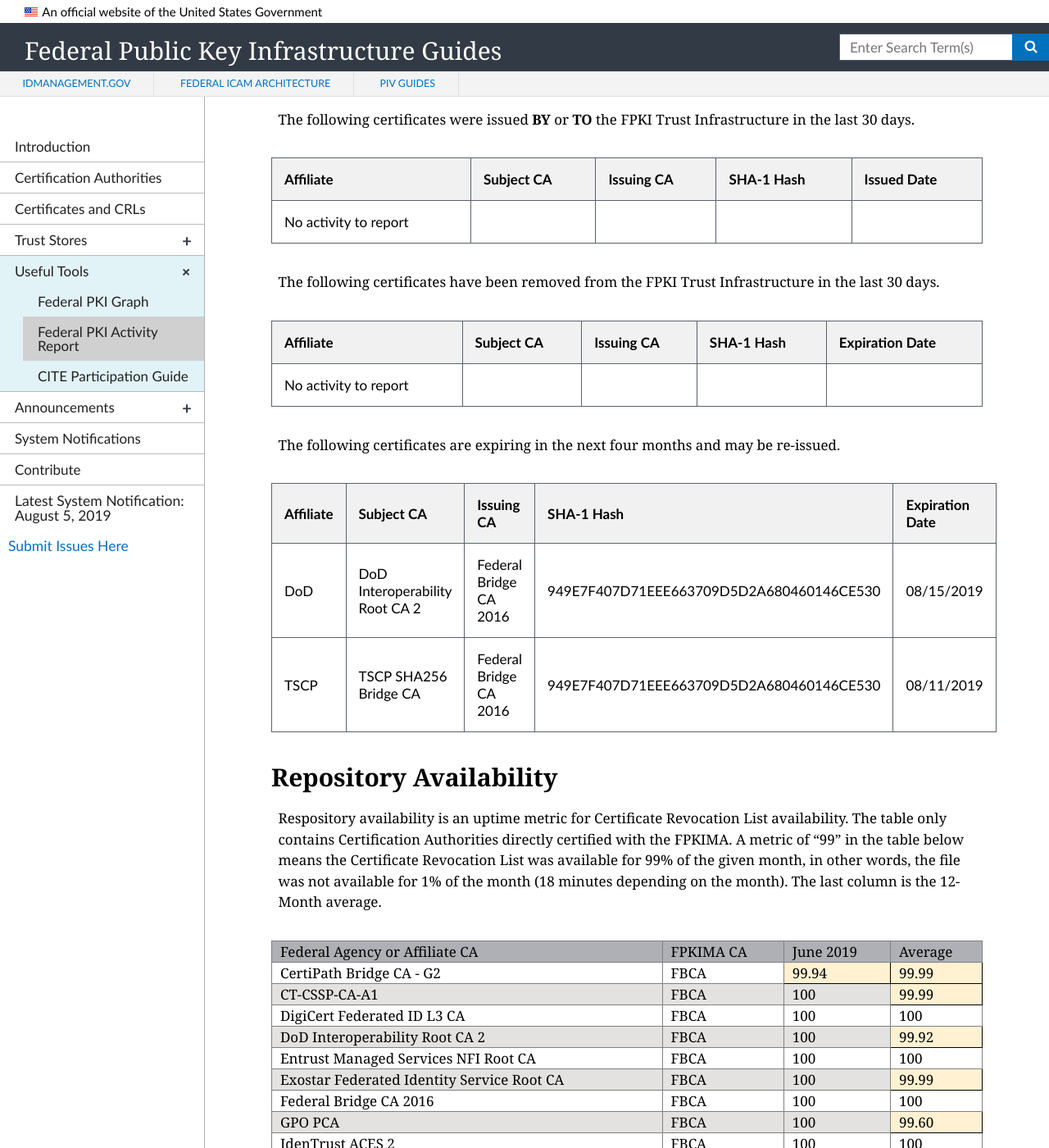
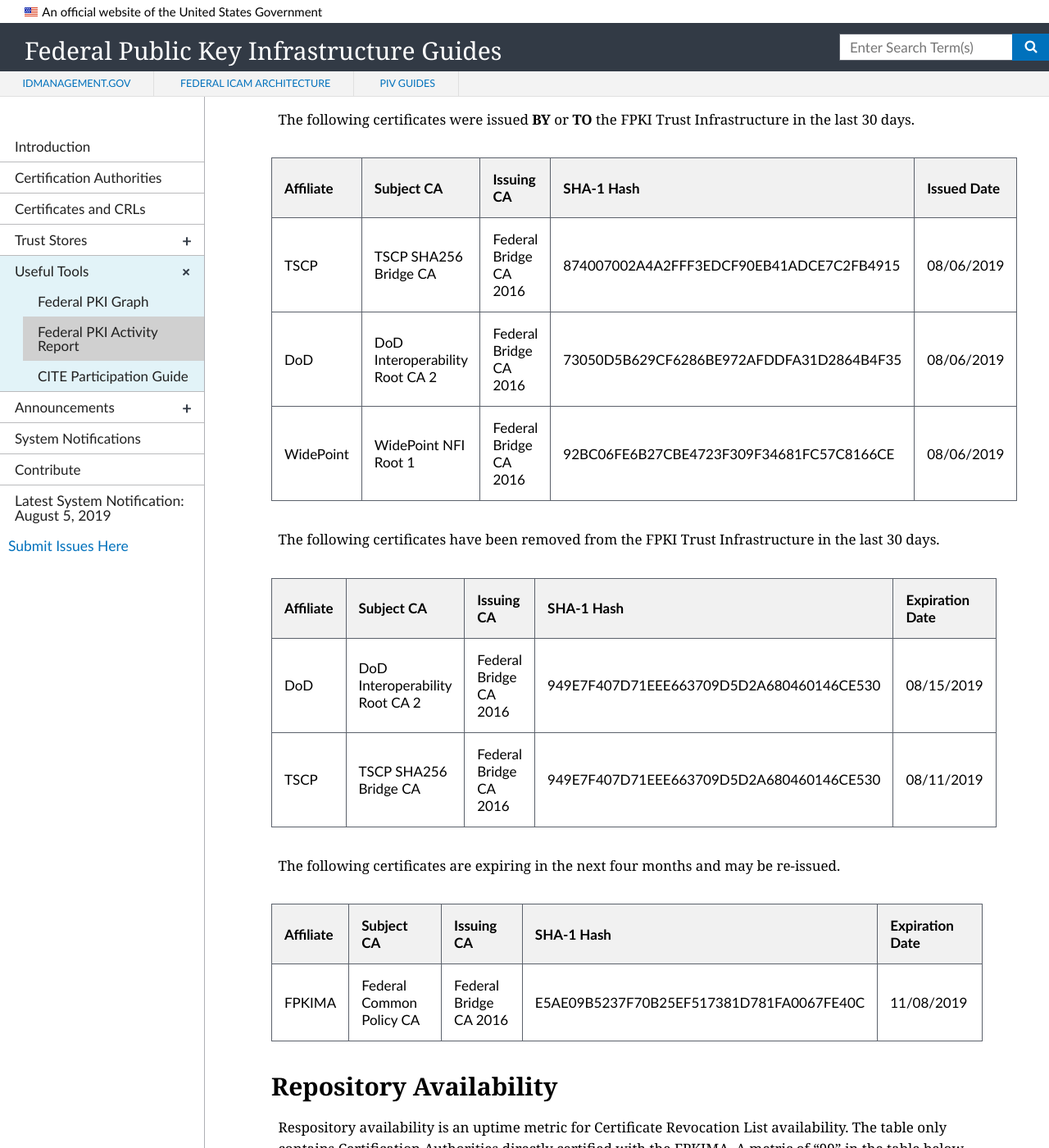
Before and after one commit to GSA/fpki-guides, a Jekyll site: the page built from _tools/03_fpki_activity_report.md, in a window 1280 px wide and 1400 px high, scrolled down 1644 px. Shown: the whole window at 82% size. Built offline with Jekyll 4.4.1, drawn with Linux system fonts in a browser that asks for light colours; nearby versions of some CDN libraries; some of the changed text lies outside the part shown.

Commit message:
Update Certificate Activity

```diff
--- a/_tools/03_fpki_activity_report.md
+++ b/_tools/03_fpki_activity_report.md
@@ -30,20 +30,22 @@
 
 | Affiliate | Subject CA | Issuing CA | SHA-1 Hash | Issued Date |
 | --------- | ---------- | ---------- | ------ | ------ |
-| No activity to report | | | | |
+| TSCP | TSCP SHA256 Bridge CA | Federal Bridge CA 2016 | 874007002A4A2FFF3EDCF90EB41ADCE7C2FB4915 | 08/06/2019 |
+| DoD | DoD Interoperability Root CA 2 | Federal Bridge CA 2016 | 73050D5B629CF6286BE972AFDDFA31D2864B4F35 | 08/06/2019 |
+| WidePoint | WidePoint NFI Root 1 | Federal Bridge CA 2016 | 92BC06FE6B27CBE4723F309F34681FC57C8166CE | 08/06/2019 |
 
 The following certificates have been removed from the FPKI Trust Infrastructure in the last 30 days.
 
 | Affiliate | Subject CA | Issuing CA | SHA-1 Hash | Expiration Date |
 | --------- | ---------- | ---------- | ------ | ------ |
-| No activity to report | | | | |
+| DoD | DoD Interoperability Root CA 2 | Federal Bridge CA 2016 | 949E7F407D71EEE663709D5D2A680460146CE530 | 08/15/2019 |
+| TSCP | TSCP SHA256 Bridge CA | Federal Bridge CA 2016 | 949E7F407D71EEE663709D5D2A680460146CE530 | 08/11/2019 |
 
 The following certificates are expiring in the next four months and may be re-issued.
 
 | Affiliate | Subject CA | Issuing CA | SHA-1 Hash | Expiration Date |
 | --------- | ---------- | ---------- | ------ | ---------- |
-| DoD | DoD Interoperability Root CA 2 | Federal Bridge CA 2016 | 949E7F407D71EEE663709D5D2A680460146CE530 | 08/15/2019 |
-| TSCP | TSCP SHA256 Bridge CA | Federal Bridge CA 2016 | 949E7F407D71EEE663709D5D2A680460146CE530 | 08/11/2019 |
+| FPKIMA | Federal Common Policy CA | Federal Bridge CA 2016 | E5AE09B5237F70B25EF517381D781FA0067FE40C | 11/08/2019 |
 
 ## Repository Availability
 Respository availability is an uptime metric for Certificate Revocation List availability. The table only contains Certification Authorities directly certified with the FPKIMA. A metric of "99" in the table below means the Certificate Revocation List was available for 99% of the given month, in other words, the file was not available for 1% of the month (18 minutes depending on the month). The last column is the 12-Month average.
```
Also changed, not shown: other parts of _tools/03_fpki_activity_report.md (+1 -1 lines).
